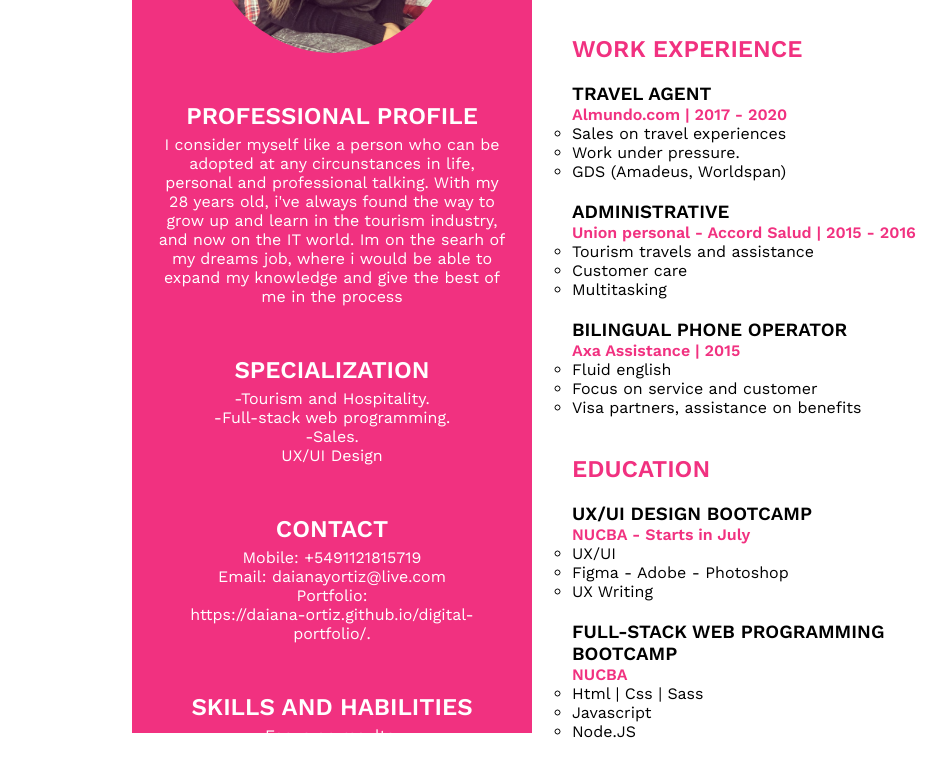
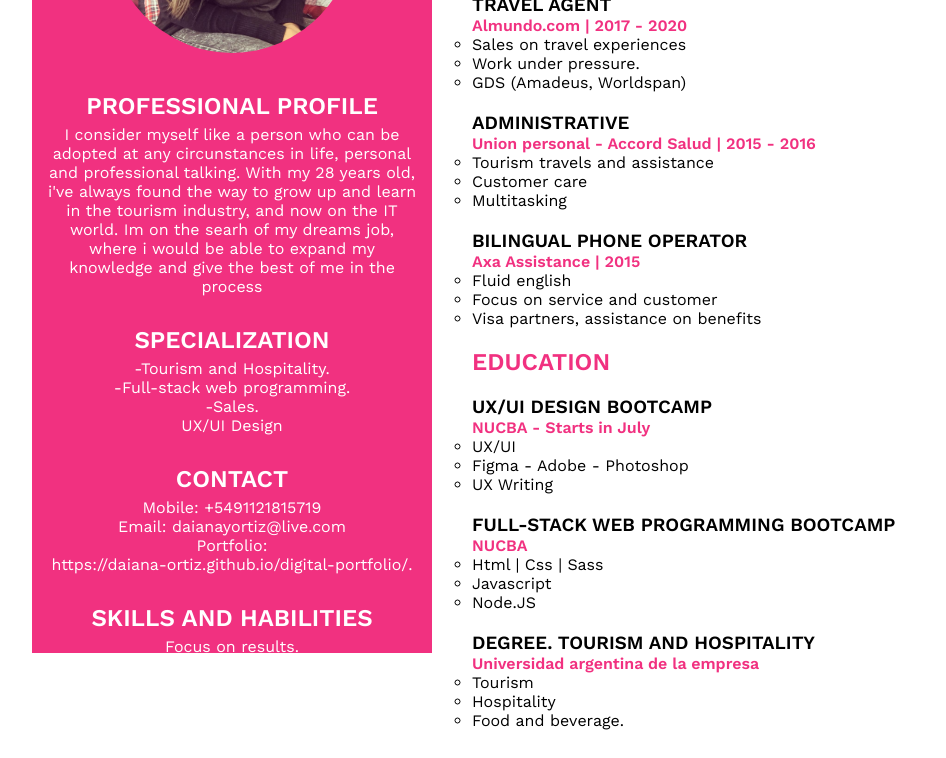
Before and after one commit to Daiana-ortiz/2021-cv-english, a plain HTML site: page index.html in a window 1280 px wide. Shown: the part 227-985 px from the top of the page, without its empty margins (68-1014 px from the left). After the commit the page ends 960 px from the top, so only its background shows below. Drawn offline with nearby package versions, Linux system fonts and the light colour scheme.

Commit message:
cambio en height

```diff
--- a/style.css
+++ b/style.css
@@ -15,7 +15,7 @@ h1, h2, h3{
 .container{
     display: flex;
     justify-content: center;
-    height: 120vh;
+    height: 110vh;
     width: 100%;
 }
 
@@ -47,7 +47,7 @@ h1, h2, h3{
 
 .info-container .text{
     text-align: center;
-    padding: 25px;
+    padding: 15px;
 }
 
 .info-container .text h2{
@@ -59,7 +59,7 @@ h1, h2, h3{
 /* column left styling */
 
 .column-left{
-    width: 400px;
+    width: 600px;
     height: 100%;
     padding: 40px;
 }
@@ -76,7 +76,7 @@ h1, h2, h3{
     }
 
 .column-left .info-container{
-    margin-top: 38px;
+    margin-top: 20px;
 }
 .column-left .info-container h2,h4{
     color: #f13180;
```
